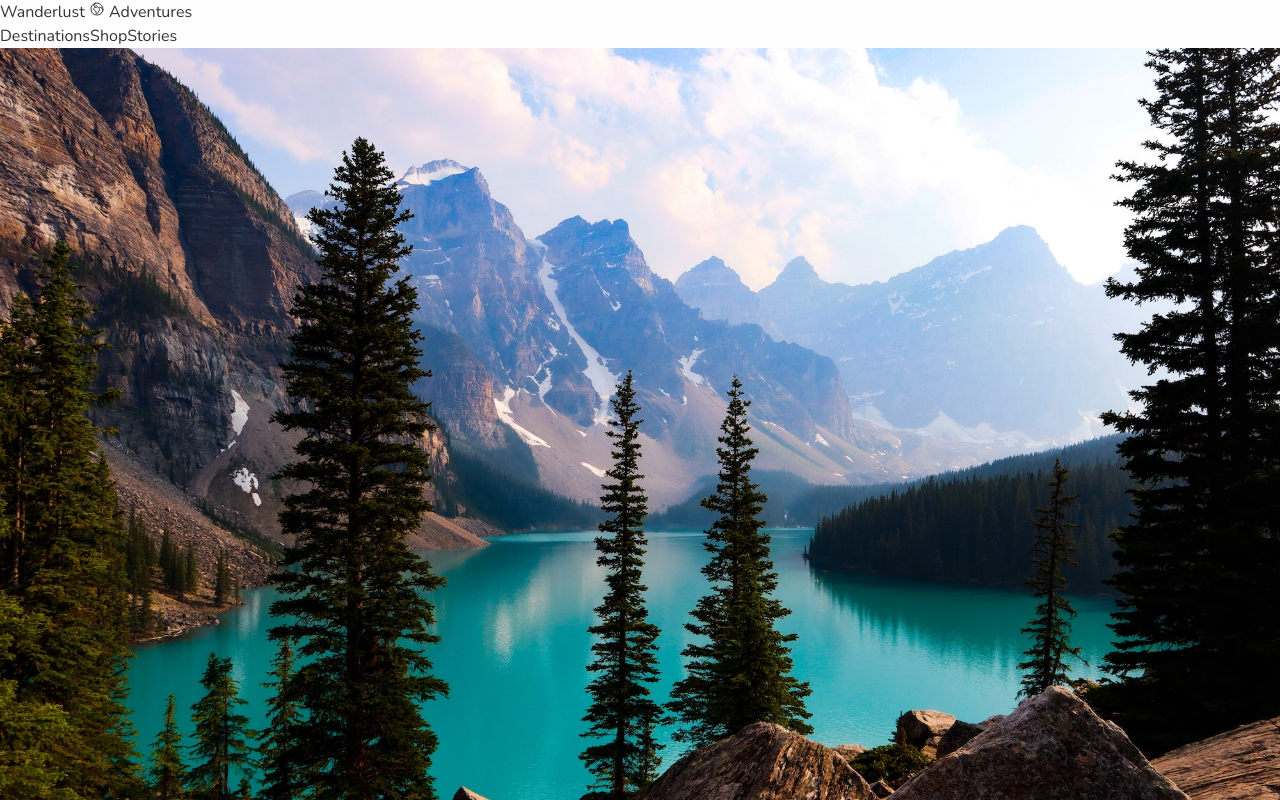
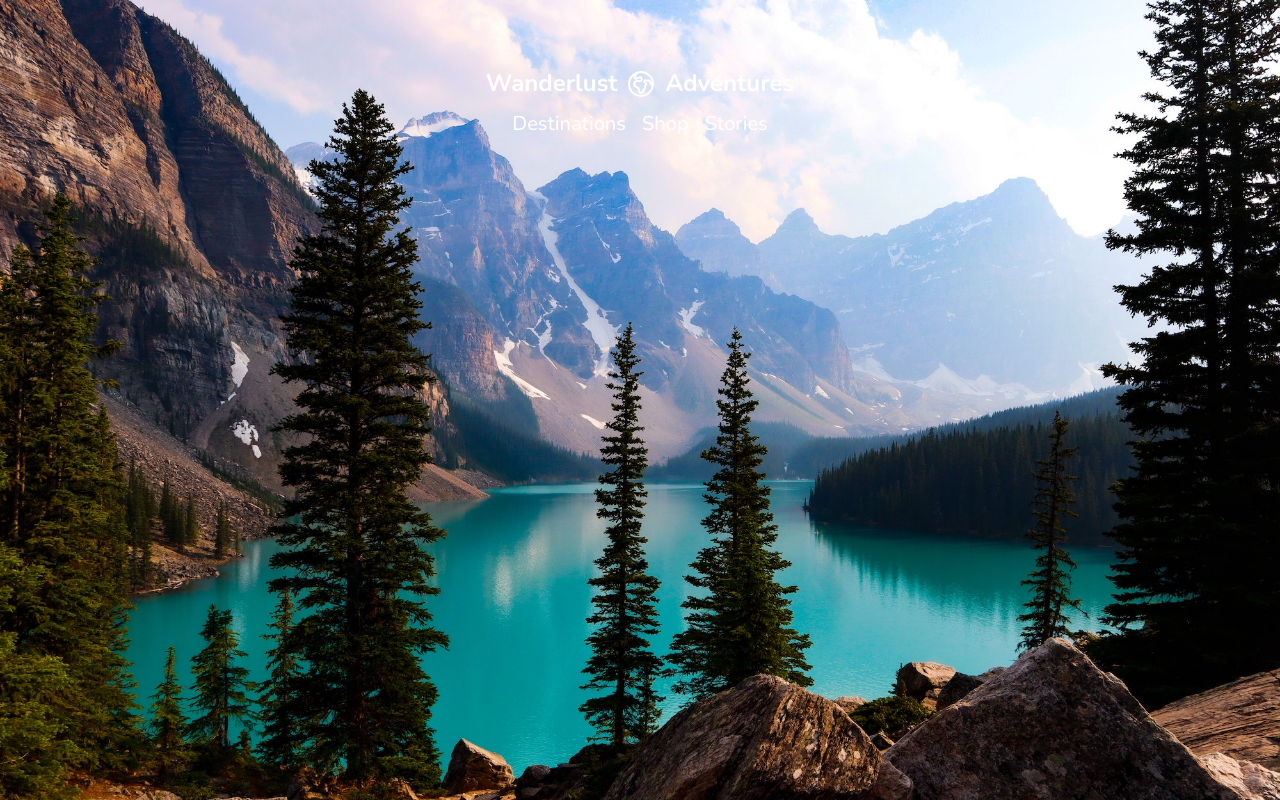
Before and after one commit to CommandShiftHQ/sass-wanderlust-adventures, a React (Create React App) app: page / in a window 1280 px wide. Shown: the top 800 px of the page. Built offline with nearby package versions, Linux system fonts and the light colour scheme.

Commit message:
init with layout components

```diff
--- a/src/App.js
+++ b/src/App.js
@@ -11,26 +11,23 @@ function App() {
   return (
     <>
       {/* HEADER */}
-      <header>
-        <div>
-          <span>
+      <header className='header'>
+        <div className='header__logo'>
+          <span className='logo'>
             Wanderlust <Globe /> Adventures
           </span>
         </div>
-        <nav>
-          <a>Destinations</a>
-          <a>Shop</a>
-          <a>Stories</a>
+        <nav className='navigation'>
+          <a className='navigation__link'>Destinations</a>
+          <a className='navigation__link'>Shop</a>
+          <a className='navigation__link'>Stories</a>
         </nav>
       </header>
       <main>
         {/* HERO */}
         <section>
           <div></div>
-          <img
-            src='./images/hero.jpg'
-            alt='Scenic Canadian Landscape'
-          />
+          <img src='./images/hero.jpg' alt='Scenic Canadian Landscape' />
         </section>
         {/* OVERVIEW SECTION */}
         <section>
@@ -45,9 +42,7 @@ function App() {
             </p>
           </div>
           <div>
-            <h2>
-              Start planning your trip
-            </h2>
+            <h2>Start planning your trip</h2>
             <div>
               <div>
                 <div>
@@ -72,17 +67,16 @@ function App() {
         </section>
         <hr />
         {/* FEATURED CARDS */}
-        <section >
+        <section>
           <h2>01 / Top Sights & Places</h2>
           <h3>
-            Unmissable <span>sights</span> for
-            your itinerary
+            Unmissable <span>sights</span> for your itinerary
           </h3>
           <div>
             {topSightsData.map((topSight) => (
               <div>
                 <img src={topSight.image.src} alt={topSight.image.alt} />
-                <div >
+                <div>
                   <h5>{topSight.title}</h5>
                   <p>{topSight.subtitle}</p>
                 </div>
@@ -90,33 +84,26 @@ function App() {
             ))}
           </div>
           <div>
-            <a href=''>
-              Discover More Places
-            </a>
+            <a href=''>Discover More Places</a>
           </div>
         </section>
         {/* CTA BANNER */}
         <section>
           <h2>02 / Guidebooks</h2>
           <div>
-            <h3>
-              Purchase our award-winning guidebooks
-            </h3>
+            <h3>Purchase our award-winning guidebooks</h3>
             <p>
               Get to the heart of Canada with one of our in-depth, award-winning
               guidebooks, covering maps, itineraries, and expert guidance.
             </p>
-            <a href=''>
-              Shop Our Guidebooks
-            </a>
+            <a href=''>Shop Our Guidebooks</a>
           </div>
         </section>
         {/* FEATURED ARTICLES */}
         <section>
           <h2>03 / Articles</h2>
           <h3>
-            Latest <span>stories</span> from
-            Canada
+            Latest <span>stories</span> from Canada
           </h3>
           <div>
             {blogCardData.map((blogCard) => (
@@ -134,23 +121,21 @@ function App() {
             ))}
           </div>
           <div>
-            <a href=''>
-              Discover More Places
-            </a>
+            <a href=''>Discover More Places</a>
           </div>
         </section>
       </main>
       {/* FOOTER */}
-      <footer>
-        <div>
-          <span>
+      <footer className='footer'>
+        <div className='footer__logo'>
+          <span className='logo logo--small'>
             Wanderlust <Globe /> Adventures
           </span>
         </div>
-        <nav>
-          <a>About Us</a>
-          <a>Privacy Policy</a>
-          <a>Contact Us</a>
+        <nav className='navigation navigation--small'>
+          <a className='navigation__link'>About Us</a>
+          <a className='navigation__link'>Privacy Policy</a>
+          <a className='navigation__link'>Contact Us</a>
         </nav>
       </footer>
     </>
--- /dev/null
+++ b/src/styles/components/_logo.scss
@@ -0,0 +1,26 @@
+@use '../utilities/mixins';
+@use '../utilities/functions';
+
+.logo {
+  @include mixins.h5;
+  font-weight: functions.font-weight('black');
+  color: functions.color('white');
+  display: flex;
+  align-items: center;
+  gap: 8px;
+
+  svg {
+    height: 32px;
+    width: 32px;
+  }
+
+  &--small {
+    @include mixins.text-large;
+    color: functions.color('white');
+
+    svg {
+      height: 24px;
+      width: 24px;
+    }
+  }
+}
--- /dev/null
+++ b/src/styles/layout/_footer.scss
@@ -0,0 +1,10 @@
+@use '../utilities/functions';
+
+footer {
+  background: functions.color('black');
+  color: functions.color('white');
+  display: flex;
+  justify-content: space-between;
+  padding: functions.spacing('md');
+  align-items: center;
+}
--- /dev/null
+++ b/src/styles/layout/_header.scss
@@ -0,0 +1,18 @@
+@use '../utilities/mixins';
+@use '../utilities/functions';
+
+.header {
+  position: absolute;
+  z-index: 10;
+  top: 20px;
+  left: 0;
+  right: 0;
+  display: flex;
+  flex-direction: column;
+  padding: functions.spacing('lg') functions.spacing('md');
+  align-items: center;
+
+  &__logo {
+    margin-bottom: functions.spacing('xs');
+  }
+}
--- /dev/null
+++ b/src/styles/layout/_navigation.scss
@@ -0,0 +1,22 @@
+@use '../utilities/functions';
+@use '../utilities/mixins';
+
+.navigation {
+  &__link {
+    color: functions.color('white');
+    margin-right: 16px;
+    text-align: center;
+    @include mixins.text-large;
+
+    &:last-child {
+      margin-right: 0;
+    }
+  }
+
+  &--small {
+    .navigation__link {
+      @include mixins.text-base;
+      color: functions.color('white');
+    }
+  }
+}
--- a/src/styles/main.scss
+++ b/src/styles/main.scss
@@ -5,6 +5,8 @@
 @use './base/reset';
 @use './base/base';
 
-// layout
+@use './layout/header';
+@use './layout/navigation';
+@use './layout/footer';
 
-// components
+@use './components/logo';
```
